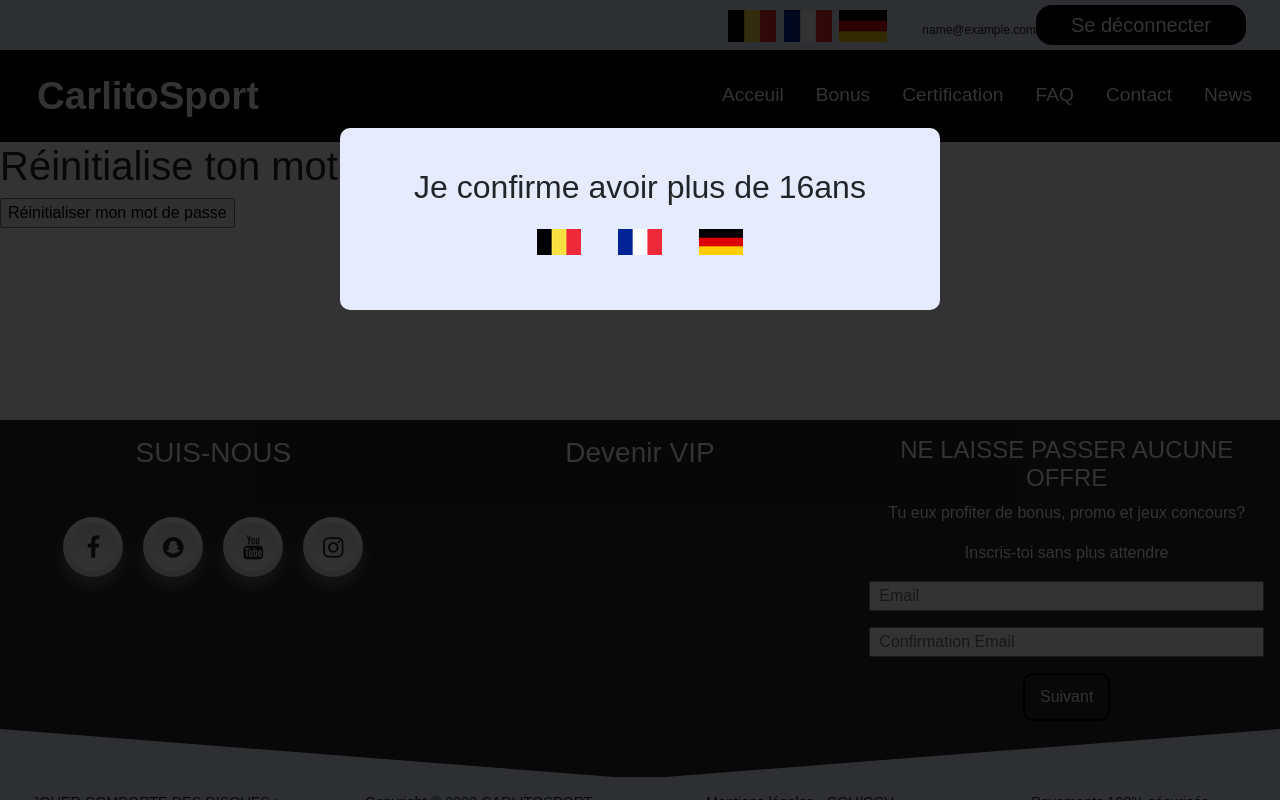
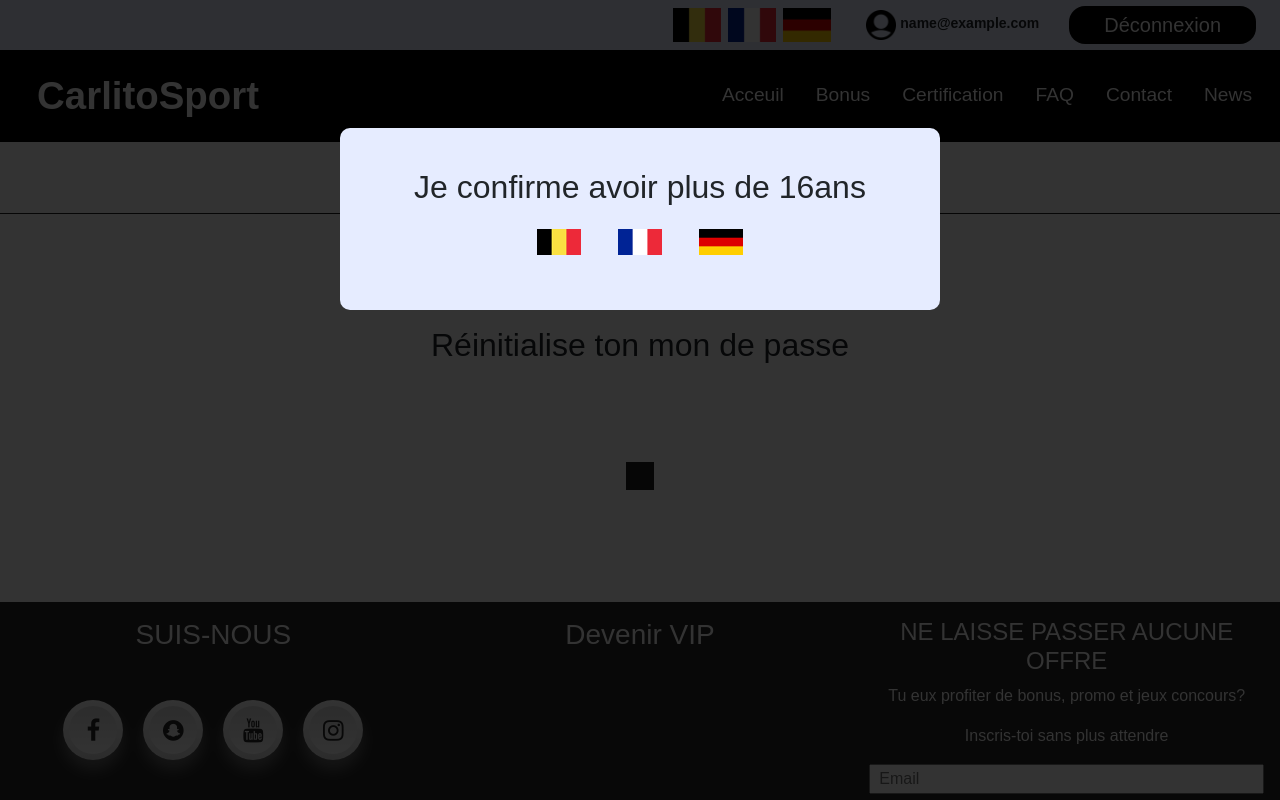
Before and after one commit to Contrivancesolutions/carlitoSportBackend, a Django app: page /password-reset-confirm/1/1/ in a window 1280 px wide. Run offline with Django 3.2, Linux system fonts and the light colour scheme; the visitor is signed in with stand-in values (Sample User, id 1); data that the repository does not hold is empty; some libraries are stand-ins or nearby versions.

Commit message:
css modifications, mainly upperbar while connection and reset password layout and logout

```diff
--- a/main/static/css/index.css
+++ b/main/static/css/index.css
@@ -28,10 +28,18 @@
     align-items: center;
   }
 
+  #left {
+    margin-right: 10px;
+  }
+
+  .loginButtonContainer{
+      height: 90%;
+  }
+
   .loginButton {
       width: auto;
-      margin-right: 10px;
-      padding: 5px 35px;
+      margin-right: 0;
+      padding: 8px 35px;
       background-color: black;
       color: white;
       border-radius: 16px;
@@ -56,11 +64,29 @@
   }
 
   .countrySelector img{
-    margin-top: 3%;
     cursor: pointer;
     width: 48px;
-    height: 32px;
+    height: 34px;
     margin-right: 3px;
+  }
+
+  .userImg {
+    width: 30px;
+  }
+
+  .userNameContainer {
+    display: inline-block;
+    margin-right: 30px;
+  }
+
+  .userImgContainer {
+    display: inline-block;
+    height: 100%;
+  }
+
+  #userName {
+    font-size: 14px;
+    font-weight: bold;
   }
 
   /******/
--- a/main/static/css/inscription.css
+++ b/main/static/css/inscription.css
@@ -12,7 +12,7 @@
 }
 
 .resetPwd {
-    margin-top: 20px;
+    margin-top: 30px;
     text-align: center;
 }
 
--- a/main/templates/auth/confirm_reset_password.html
+++ b/main/templates/auth/confirm_reset_password.html
@@ -1,14 +1,28 @@
 {% extends "layout/base.html" %}
 {% load i18n %}
 {% block content %}
-<div class="loginFirstRight">
-	<h1>{% trans "Réinitialise ton mot de passe" %}</h1>
-	<form id="emailEntry2" method="POST">
-		{% csrf_token  %}
-		<div>
-			{{ form.as_p }}
-		</div>
-		<input type="submit" value="{% trans 'Réinitialiser mon mot de passe' %}"><br>
-	</form>
+<div class="actuSport">
+    <h2>{% trans 'Mot de passe oublié' %}</h2>
 </div>
+
+<section class="inscription container">
+    <div class=" my-5 py-5">
+      <div class="col-lg-6 col-sm-12 container py-3 ">
+        <h2 class="text-center">{% trans 'Réinitialise ton mon de passe' %}</h2>
+        <form class="mt-5" method="POST">
+        	{% csrf_token  %}
+        	{% for field in form %}
+				<p>
+					{{ field.label_tag }} {{ field }}
+				</p>
+				{% if field.help_text %}
+		        <span class="helptext text-danger font-italic">*{{ field.help_text|safe }}</span>
+		        {% endif %}
+		    {%endfor%}
+          	<div class="text-center">
+            	<button class="contact-submit" style="margin-top: 50px;"></button>
+          	</div>
+        </form>
+      </div>
+  </section>
 {% endblock %}
--- a/main/templates/layout/base.html
+++ b/main/templates/layout/base.html
@@ -49,11 +49,25 @@
 			</div>
 			<div class="loginBlock ml-3">
 				{% if user.is_authenticated %}
-				<div style="font-size: 12px; margin-top: 10px; display: inline-block;">{{ user.email }}</div>
-				<a class="loginButton" href="{% url 'logout' %}">{% trans 'Se déconnecter' %}</a>
+				{% load static %}
+					<div class="loginButtonContainer" id="userName">
+						<div class="userImgContainer">
+						   	<img src="{% static 'img/user.png' %}" class="userImg">
+						</div>
+						<div class="userNameContainer">
+			      			{{ user.email }}
+			      		</div>
+		      		</div>
+		      		<div class="loginButtonContainer">
+						<a class="loginButton" id="right" href="{% url 'logout' %}">{% trans 'Déconnexion' %}</a>
+					</div>
 				{% else %}
-				<a class="loginButton" href="{% url 'login' %}">{% trans "S'identifier" %}</a>
-				<a class="loginButton" href="{% url 'register' %}">{% trans "S'inscrire" %}</a>
+					<div class="loginButtonContainer">
+						<a class="loginButton" id="left" href="{% url 'login' %}">{% trans "S'identifier" %}</a>
+					</div>
+					<div class="loginButtonContainer">
+						<a class="loginButton" id="right" href="{% url 'register' %}">{% trans "S'inscrire" %}</a>
+					</div>
 				{% endif %}
 			</div>
 		</div>
@@ -97,15 +111,19 @@
 	      </ul>
 	    </div>
   	</nav>
+
 	{% if messages %}
-	<div class="msg-error">
 		{% for message in messsages %}
-		{{message}}
+			<script>
+			    alert('{{ message }}');
+			</script>
 		{% endfor %}
-	</div>
 	{% endif %}
+
+
 	{% block content %}
 	{% endblock  %}
+
 	<footer>
 		<div class="firstFooter">
 			<div class="row no-gutters ">
--- a/main/views.py
+++ b/main/views.py
@@ -1,4 +1,5 @@
 from django.conf import settings
+from django.contrib import messages
 from django.contrib.auth import authenticate, login
 from django.contrib.auth import views as auth_views
 from django.contrib.auth.mixins import LoginRequiredMixin, UserPassesTestMixin
@@ -12,6 +13,7 @@
 from django.utils.http import urlsafe_base64_decode, urlsafe_base64_encode
 from django.views.generic import DetailView, ListView, TemplateView, View
 from django.views.generic.edit import CreateView, FormView
+from django.utils.translation import gettext as _
 
 from main.forms import ContactForm, LoginForm, RegisterForm
 from main.models import Article, Package, Subscription, User
@@ -26,7 +28,6 @@
 
 
 class LangView(View):
-
     def get(self, request, lang):
         if lang in settings.AVAILABLE_LANGUAGES:
             translation.activate(lang)
@@ -106,7 +107,9 @@
 
 
 class PasswordResetDoneView(auth_views.PasswordResetDoneView):
-    template_name = 'auth/reset_password_done.html'
+    def get(self, request):
+        messages.info(request, _("Un email contenant les instructions pour réinitialiser votre mot de passe vous a été envoyé"))
+        return redirect('password_reset')
 
 
 class PasswordResetConfirmView(auth_views.PasswordResetConfirmView):
@@ -114,12 +117,15 @@
 
 
 class PasswordResetCompleteView(auth_views.PasswordResetCompleteView):
-    template_name = 'auth/reset_password_complete.html'
+    def get(self, request):
+        messages.info(request, _("Votre mot de passe a bien été mis à jour"))
+        return redirect('login')
 
 
 class LogoutView(LoginRequiredMixin, auth_views.LogoutView):
-    template_name = 'auth/logged_out.html'
-
+    def get(self, request):
+        messages.info(request, _("Vous avez bien été deconnecté"))
+        return redirect('homepage')
 
 class SubscriptionView(LoginRequiredMixin, CreateView):
     login_url = 'login'
```
Also changed, not shown: main/templates/auth/logged_out.html (deleted, +0 -11 lines), main/templates/auth/login.html (+5 -5 lines), main/templates/auth/reset_password.html (+21 -9 lines), main/templates/auth/reset_password_done.html (+17 -9 lines), main/templates/main/index.html (+3 -4 lines), 3 other files.
